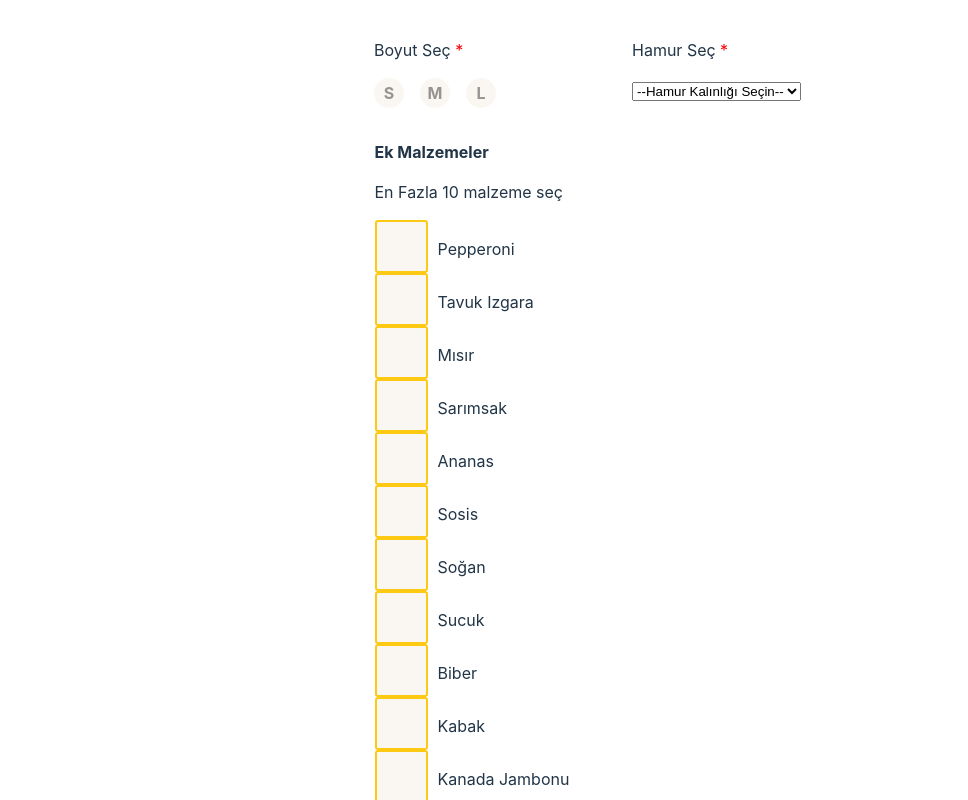
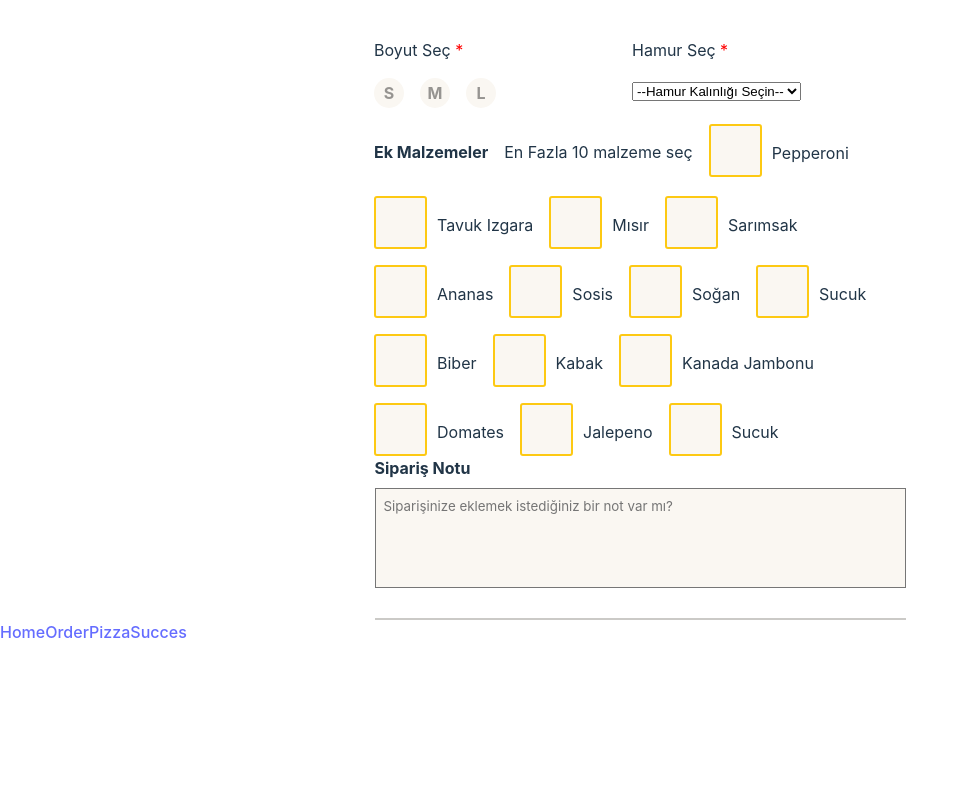
Before and after one commit to Ayberkct/pizza, a React (Vite) app: page /orderPizza in a window 1280 px wide. Shown: the part 860-1660 px from the top of the page, without its empty margins (0-968 px from the left). After the commit the page ends 1504 px from the top, so only its background shows below. Built offline with nearby package versions, Linux system fonts and the light colour scheme.

Commit message:
Update OrderPizza.css

```diff
--- a/src/pages/OrderPizza.css
+++ b/src/pages/OrderPizza.css
@@ -136,3 +136,14 @@ label.checkbox:hover::before {
   bottom: -2rem; /* Kenarlığı, öğenin altına 2rem uzaklıkta yerleştirir */
   left: 0; /* Sol hizalama */
 }
+.checkbox-container {
+  display: flex;
+  width: 532px;
+  flex-wrap: wrap;
+  gap: 1rem; /* Aralarındaki boşluk */
+}
+
+.checkbox-container .form-group {
+  flex: 1 1 30%; /* Her bir öğe için yaklaşık %30 genişlik */
+  max-width: 30%; /* Maksimum genişlik %30 */
+}
```
